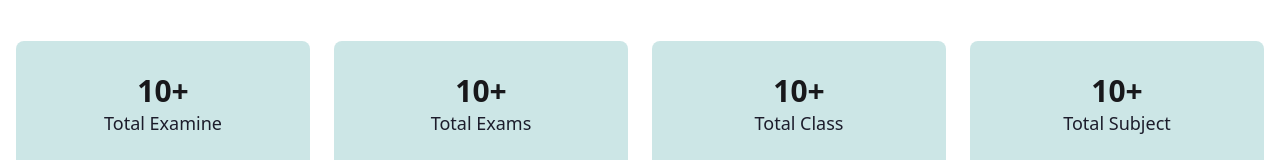
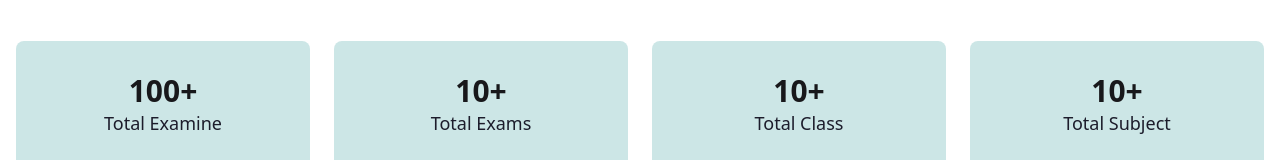
Before and after one commit to Najmul-Shaon/assessly-client, a React (Vite) app: page / in a window 1280 px wide. Shown: the part 3683-3843 px from the top of the page. Built offline with nearby package versions, Linux system fonts and the light colour scheme.

Commit message:
change react countup duration in total examinee

```diff
--- a/src/pages/home/highlights/Highliights.jsx
+++ b/src/pages/home/highlights/Highliights.jsx
@@ -11,7 +11,7 @@ const Highliights = () => {
       <div className="grid grid-cols-2 md:grid-cols-4 gap-6 mt-12">
         <div className="flex flex-col items-center bg-primary_color/20 p-8 rounded-lg">
           <h3 className="text-3xl font-bold">
-            <CountUp end={10} duration={2} />+
+            <CountUp end={100} duration={3} />+
           </h3>
 
           <p className="text-text_color text-lg">Total Examine</p>
```
